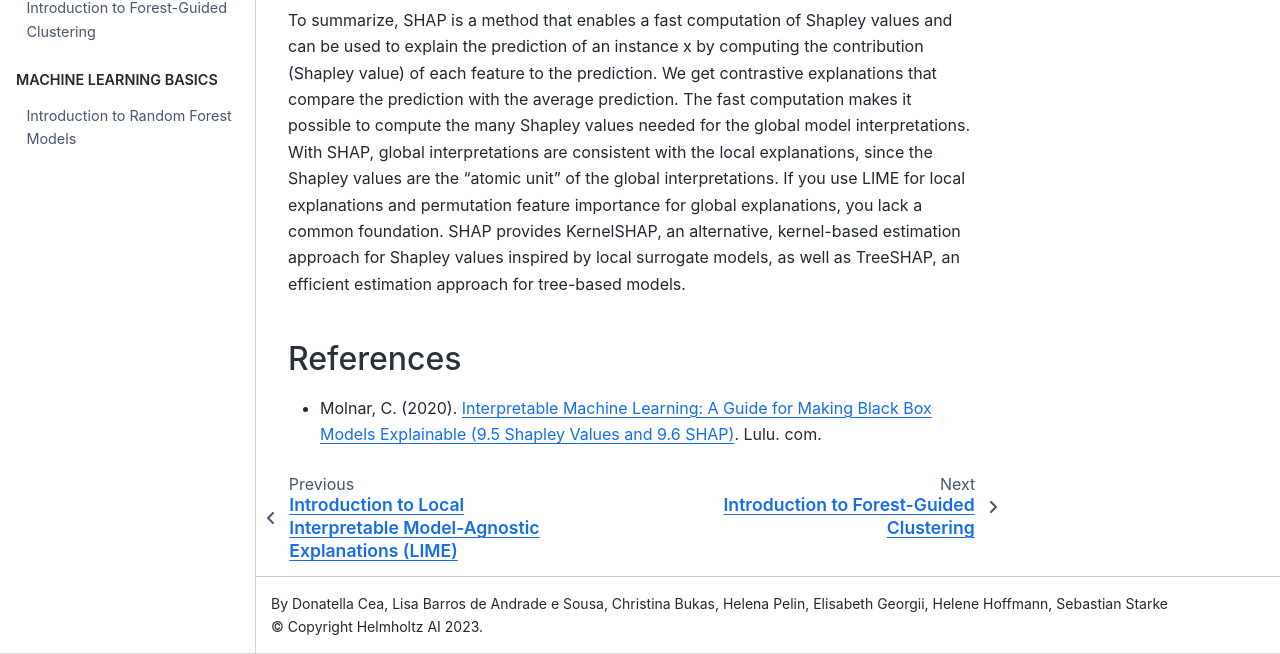
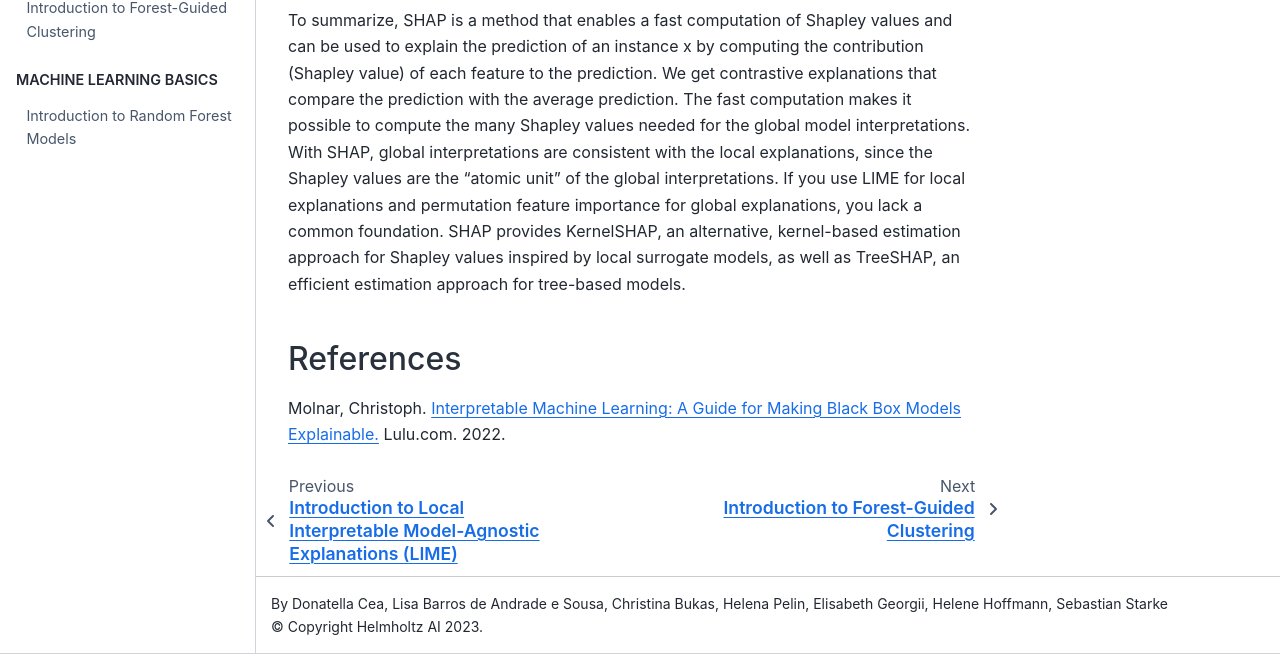
Before and after one commit to HelmholtzAI-Consultants-Munich/XAI-Tutorials, a Sphinx documentation site: the page built from docs/source/_model_agnostic_xai/shap.rst, in a window 1280 px wide and 1349 px high. Shown: the part 695-1349 px from the top of the window. Built offline with Sphinx 7.4.7 and the Sphinx Book theme 1.1.4, drawn with Linux system fonts in a browser that asks for light colours.

Commit message:
Update shap.rst

```diff
--- a/docs/source/_model_agnostic_xai/shap.rst
+++ b/docs/source/_model_agnostic_xai/shap.rst
@@ -21,4 +21,4 @@
 References
 -----------
 
-- Molnar, C. (2020). `Interpretable Machine Learning: A Guide for Making Black Box Models Explainable (9.5 Shapley Values and 9.6 SHAP) <https://christophm.github.io/interpretable-ml-book/>`_. Lulu. com.
+Molnar, Christoph. `Interpretable Machine Learning: A Guide for Making Black Box Models Explainable. <https://christophm.github.io/interpretable-ml-book/>`_ Lulu.com. 2022.
```
